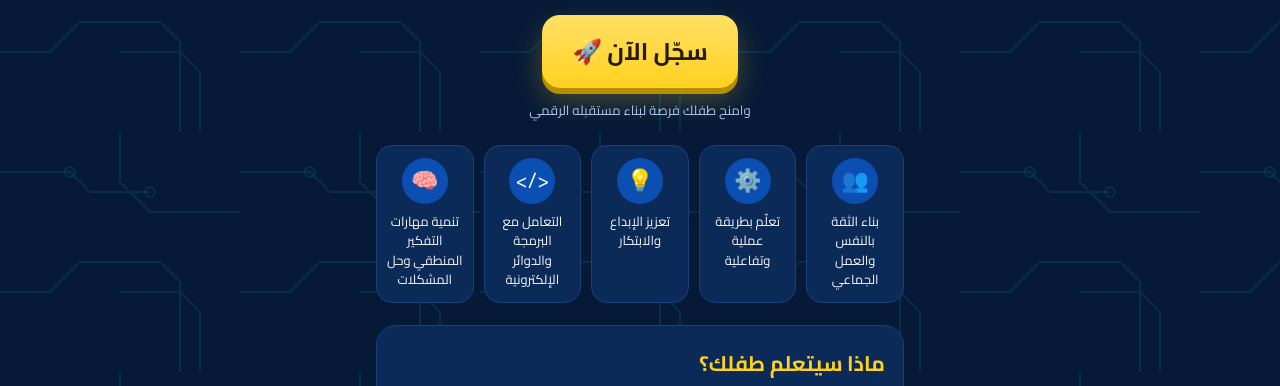
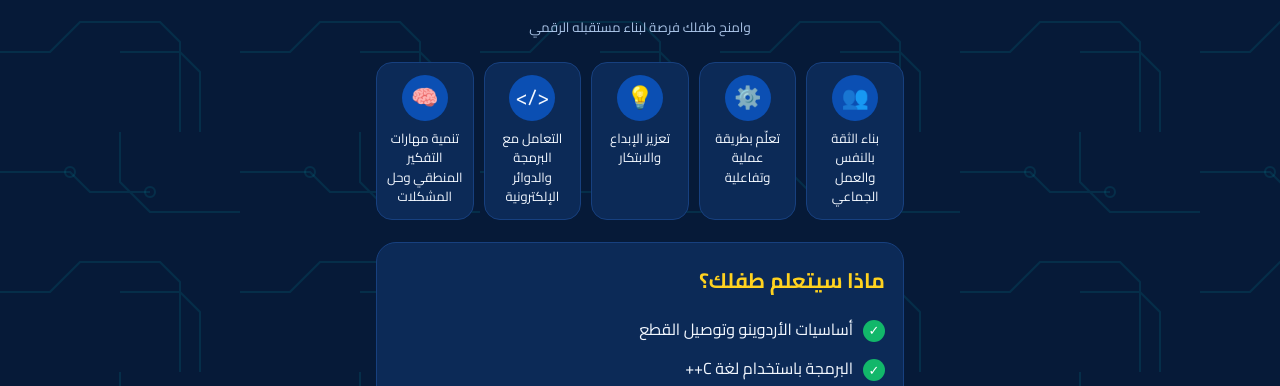
Before and after one commit to mohammadalzagloul/arduino-course, a plain HTML site: page index.html in a window 1280 px wide. Shown: the part 348-734 px from the top of the page. Drawn offline with Linux system fonts and the light colour scheme; a web font is replaced by a local one.

Commit message:
Add files via upload

```diff
--- a/index.html
+++ b/index.html
@@ -85,7 +85,7 @@ li::before{content:"✓";flex:none;width:22px;height:22px;border-radius:50%;back
     </svg>
   </section>
 
-  <div class="hero-cta" id="heroCta"><a class="cta" data-reg href="register.html">سجّل الآن 🚀</a><small>وامنح طفلك فرصة لبناء مستقبله الرقمي</small></div>
+  <div class="hero-cta" id="heroCta"><small>وامنح طفلك فرصة لبناء مستقبله الرقمي</small></div>
 
   <section class="ben" aria-label="فوائد الورشة">
     <div class="b"><i>👥</i>بناء الثقة بالنفس والعمل الجماعي</div>
```
